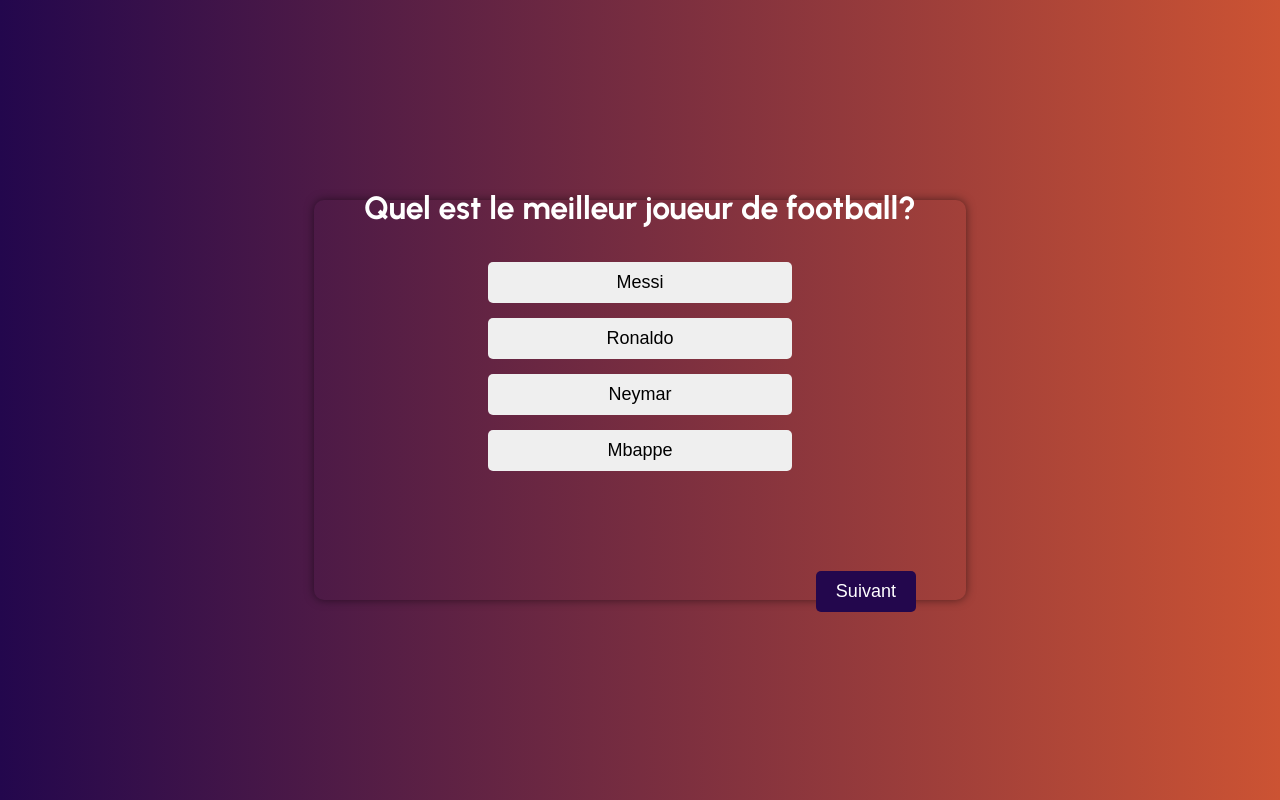
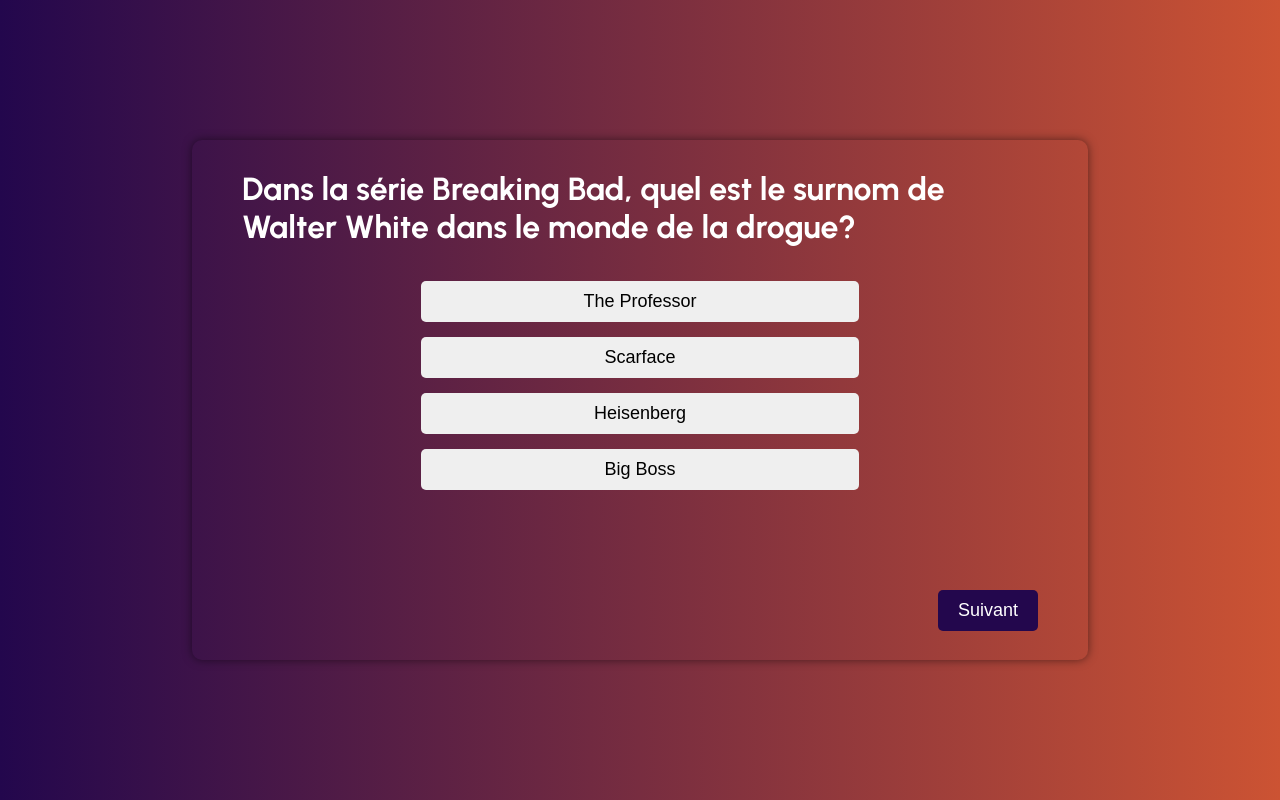
Before and after one commit to Ange230700/quizz, a plain HTML site: page index.html in a window 1280 px wide. Drawn offline with Linux system fonts and the light colour scheme.

Commit message:
remplacer la 1ere question en dur par une 1ere question affichée dynamiquement

```diff
--- a/index.html
+++ b/index.html
@@ -5,18 +5,14 @@
     <meta name="viewport" content="width=device-width, initial-scale=1.0" />
     <title>Quiz</title>
     <link rel="stylesheet" href="style.css" />
-    <script defer src="script.js"></script>
+
+    <script defer type="module" src="script.js"></script>
   </head>
   <body>
     <main id="section-quiz">
-      <h1 class="question">Quel est le meilleur joueur de football?</h1>
+      <h1 class="question"></h1>
 
-      <section class="options">
-        <button class="option">Messi</button>
-        <button class="option">Ronaldo</button>
-        <button class="option">Neymar</button>
-        <button class="option">Mbappe</button>
-      </section>
+      <section class="options"></section>
       <section class="section-bouton">
         <button id="bouton-suivant">Suivant</button>
       </section>
--- /dev/null
+++ b/questions.js
@@ -0,0 +1,9 @@
+const questions = [
+     {
+        texte: "Dans la série Breaking Bad, quel est le surnom de Walter White dans le monde de la drogue?",
+        tableauDeChoix: ["The Professor", "Scarface", "Heisenberg", "Big Boss"],
+        reponse: "Heisenberg",
+     }
+];
+
+export default questions;
--- a/script.js
+++ b/script.js
@@ -0,0 +1,31 @@
+// script.js
+
+// on importe le tableau de questions depuis questions.js
+import questions from './questions.js';
+
+// on récupère les éléments HTML pour la question
+const questionDansHtml = document.querySelector(".question");
+
+//on récupère les éléments HTML pour les options
+const sectionDesOptionsDansHtml = document.querySelector(".options");
+
+// on récupère la première question dans le tableau de question
+const premiereQuestion = questions[0];
+
+// on affiche le texte de la question de question.js dans le HTML
+questionDansHtml.innerText = premiereQuestion.texte;
+
+// on affiche les options de la question de question.js dans le HTML
+premiereQuestion.tableauDeChoix.forEach((choix) => {
+    // on crée un bouton pour chaque option dans le HTML
+    const boutonDansHtml = document.createElement("button");
+
+    // on affiche le texte de tableau de choix dans la section de classe options HTML
+    boutonDansHtml.innerText = choix;
+
+    // on ajoute une classe option du CSS à chaque bouton
+    boutonDansHtml.classList.add("option");
+
+    // on ajoute chaque bouton à la section des options dans le HTML
+    sectionDesOptionsDansHtml.appendChild(boutonDansHtml);
+});
--- a/style.css
+++ b/style.css
@@ -34,10 +34,11 @@
   flex-direction: column;
   justify-content: center;
   align-items: center;
-  height: 50%;
+  height: 65%;
   border-radius: 10px;
   box-shadow: 0 0 10px rgba(0, 0, 0, 0.5);
   padding: 50px;
+  width: 70vw;
 }
 .options {
   width: 55%;
@@ -66,11 +67,18 @@
   font-size: 18px;
 }
 
-#bouton-suivant{
-    padding: 10px 20px;
-    border-radius: 5px;
-    cursor: pointer;
-    font-size: 18px;
-    background:#23074d ;
-    color: #ffffff;
+.option:hover {
+  margin-bottom: 10px;
+  transition-duration: 0.5s;
+  transition-property: margin-bottom;
+  transition-timing-function: ease;
 }
+
+#bouton-suivant {
+  padding: 10px 20px;
+  border-radius: 5px;
+  cursor: pointer;
+  font-size: 18px;
+  background: #23074d;
+  color: #ffffff;
+}
```
Also changed, not shown: readme.md, 1 other file.
